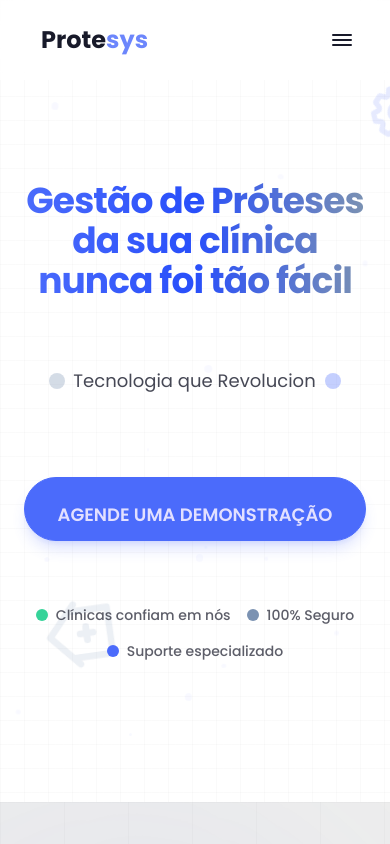
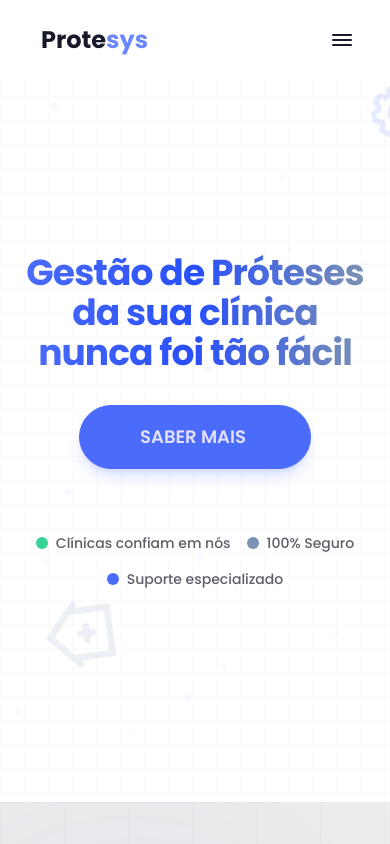
Before and after one commit to freddneos/protesys-react, a React (Vite) app: page / in a window 390 px wide. Shown: the top 844 px of the page. Built offline with nearby package versions, Linux system fonts and the light colour scheme; some icons are missing.

Commit message:
fix mobile

```diff
--- a/src/components/Hero.tsx
+++ b/src/components/Hero.tsx
@@ -156,7 +156,7 @@
           </motion.div>
 
           <motion.div
-            className="text-lg md:text-xl lg:text-2xl text-base-content/80 mb-12 h-24 flex items-center justify-center"
+            className="hidden md:flex text-lg md:text-xl lg:text-2xl text-base-content/80 mb-12 h-24 items-center justify-center"
             initial={{ opacity: 0 }}
             animate={{ opacity: 1 }}
             transition={{ delay: 0.6, duration: 1 }}
--- a/src/data/texts.json
+++ b/src/data/texts.json
@@ -15,7 +15,7 @@
     ],
     "buttons": {
       "waitlist": "Entre na Lista de Espera",
-      "demo": "Agende uma Demonstração"
+      "demo": "Saber mais"
     }
   },
   "about": {
```
